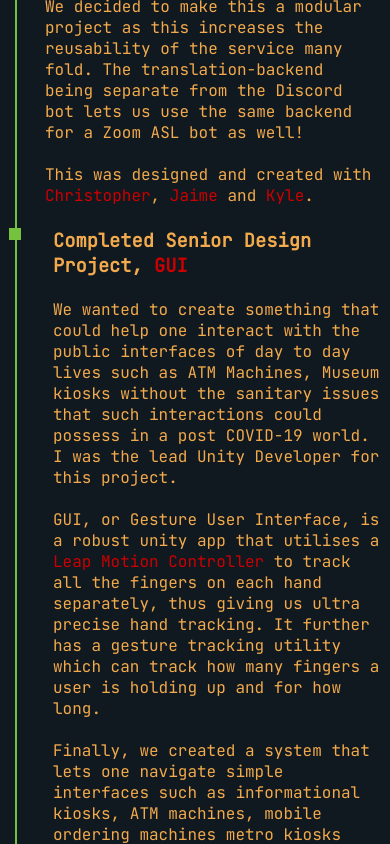
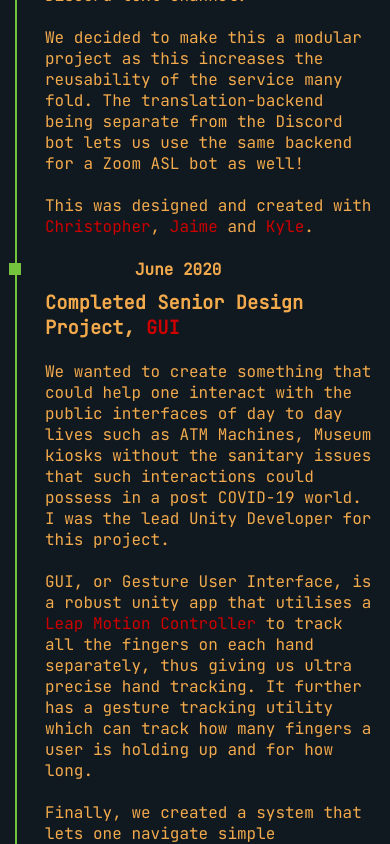
Before and after one commit to Adwitiya-Singh/Adwitiya-Singh.github.io, a React (Create React App) app: page / in a window 390 px wide. Shown: the part 1830-2674 px from the top of the page. Built offline with nearby package versions, Linux system fonts and the light colour scheme.

Commit message:
Add dates in mobile vieew

```diff
--- a/src/App.scss
+++ b/src/App.scss
@@ -321,7 +321,6 @@ img.center:hover{
 // Timeline entry (even)
 .single-timeline:nth-child(even) .timeline-text span {
   text-align: left;
-  margin-left: 1em;
 }
 
 .single-timeline:nth-child(even) {
@@ -407,20 +406,39 @@ a {
   }
 
     .single-timeline:nth-child(2n) .t-square {
+      top: -1.7em;
     left: -6px;
     right: unset;
     }
 
   .single-timeline:nth-child(2n+1) .t-square {
+    top: -1.7em;
     left: -6px;
     right: unset;
   }
-  .timeline-blank {
-    display: none;
+  .timeline-blank{
+    width: 100%;
+  }
+  .single-timeline {
+   flex-direction: column;
+  }
+  .single-timeline:nth-child(even) {
+    flex-direction: column;
   }
 
   .timeline-text {
     width: 100%;
+  }
+  .timeline-text-title{
+    text-align: left;
+    margin: 0 auto;
+    padding-left: 30px;
+    float: none;
+    padding-right: 0px;
+    padding-bottom: 10px;
+  }
+  .single-timeline:nth-child(even) .timeline-text-title{
+    float: none;
   }
 
 }
```
